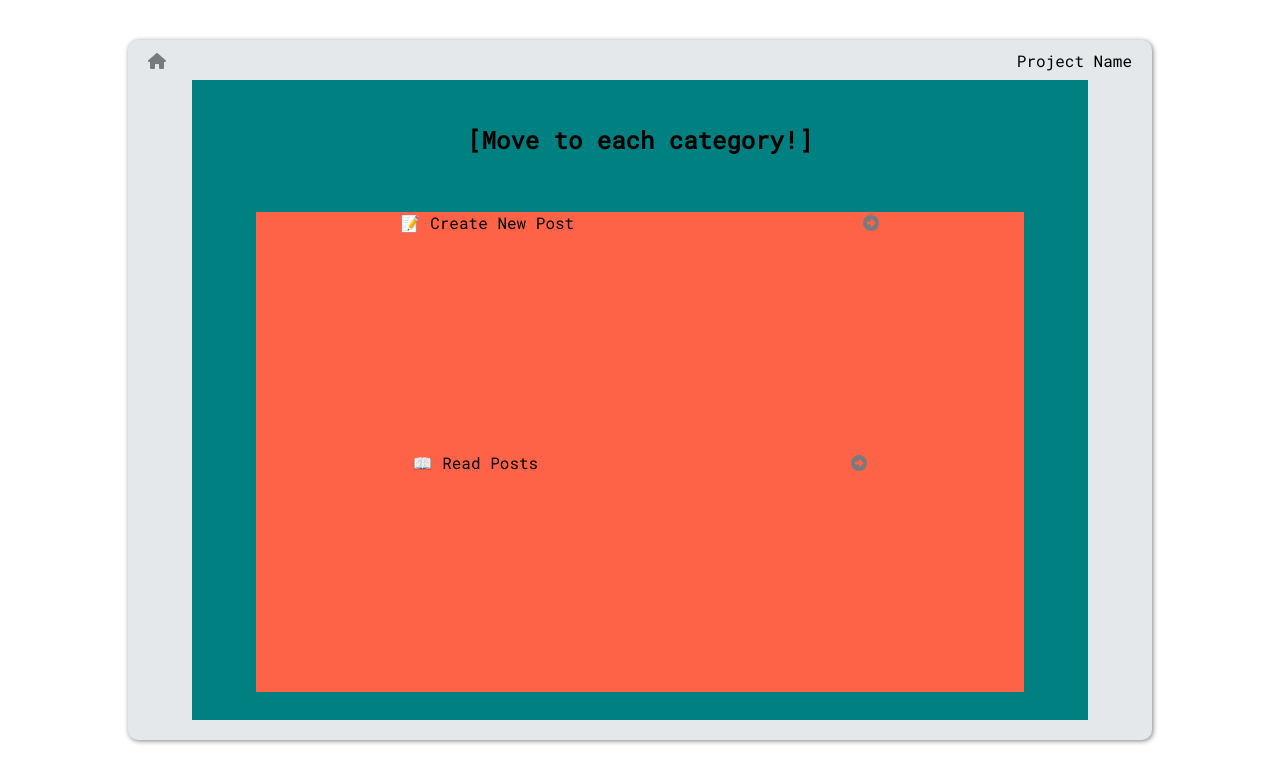
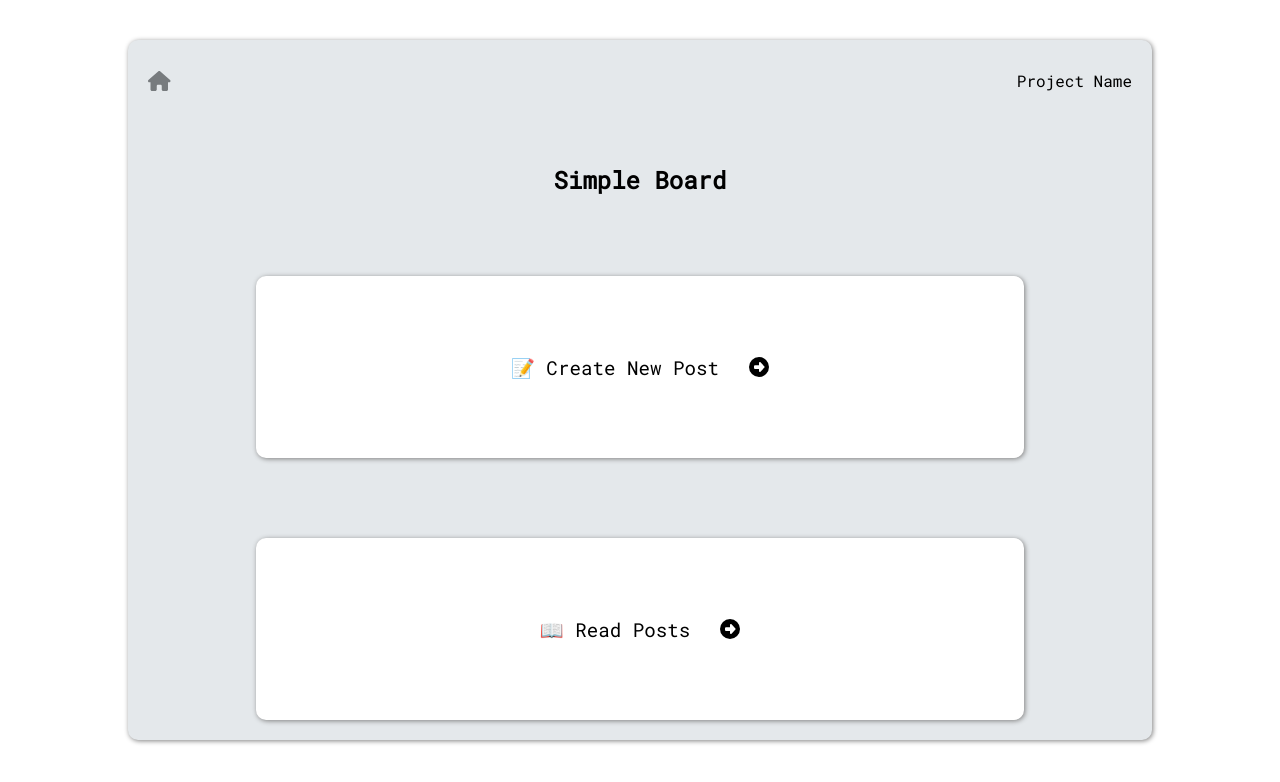
Before and after one commit to ericagong/bucketList, a React (Create React App) app: page /home in a window 1280 px wide. Shown: the top 782 px of the page. Built offline with nearby package versions, Linux system fonts and the light colour scheme.

Commit message:
add styled/wrapper

```diff
--- a/src/components/Common/Button.jsx
+++ b/src/components/Common/Button.jsx
@@ -2,10 +2,10 @@ import { FontAwesomeIcon } from "@fortawesome/react-fontawesome";
 import styled from "styled-components";
 
 // TODO null visibility: none 차이
-const Button = ({ contents, icon, onClick }) => {
+const Button = ({ contents, icon, size, onClick }) => {
   return (
     <Wrapper onClick={onClick}>
-      {icon ? <Icon icon={icon} /> : null}
+      {icon ? <Icon icon={icon} size={size} /> : null}
       {contents ? <Btn>{contents}</Btn> : null}
     </Wrapper>
   );
--- a/src/components/Common/Header.jsx
+++ b/src/components/Common/Header.jsx
@@ -14,7 +14,7 @@ const Header = (props) => {
   return (
     <Navigator>
       <GoHome>
-        <Button icon={faHome} onClick={onClickHandler} />
+        <Button icon={faHome} size={"lg"} onClick={onClickHandler} />
       </GoHome>
       <Project>Project Name</Project>
     </Navigator>
@@ -28,7 +28,7 @@ const Navigator = styled.div`
   flex-direction: row;
   align-items: center;
   justify-content: space-between;
-  height: 40px;
+  height: 10vh;
 `;
 
 const GoHome = styled.div`
--- a/src/components/Post/Category.jsx
+++ b/src/components/Post/Category.jsx
@@ -1,8 +1,8 @@
 import { useNavigate } from "react-router-dom";
+
+import { FontAwesomeIcon } from "@fortawesome/react-fontawesome";
 import { faArrowAltCircleRight } from "@fortawesome/free-solid-svg-icons";
 import styled from "styled-components";
-
-import Button from "../Common/Button";
 
 const Category = (props) => {
   const navigate = useNavigate();
@@ -12,8 +12,8 @@ const Category = (props) => {
 
   return (
     <Wrapper onClick={onClickHandler}>
-      <div>{props.contents}</div>
-      <Button onClick={onClickHandler} icon={faArrowAltCircleRight} />
+      <Helper>{props.contents}</Helper>
+      <Icon icon={faArrowAltCircleRight} size='lg' />
     </Wrapper>
   );
 };
@@ -23,8 +23,24 @@ export default Category;
 const Wrapper = styled.div`
   width: 60vw;
   height: 30vh;
+  margin: 5vh;
+  display: flex;
+  align-items: center;
+  justify-content: center;
+  border-radius: 10px;
+  box-shadow: 1px 1px 5px gray;
+  background-color: ${(props) => props.theme.boxColor};
+  &:hover {
+    cursor: pointer;
+    background-color: ${(props) => props.theme.hoverColor};
+    color: ${(props) => props.theme.buttonTextColor};
+  }
+`;
 
-  display: flex;
-  justify-content: space-around;
-  background-color: tomato;
+const Icon = styled(FontAwesomeIcon)`
+  padding-left: 30px;
 `;
+
+const Helper = styled.div`
+  font-size: 1.2rem;
+`;
--- a/src/components/Post/HomeLayout.jsx
+++ b/src/components/Post/HomeLayout.jsx
@@ -1,11 +1,13 @@
 import styled from "styled-components";
 
+import Wrapper from "../Styled/Wrapper";
 import Category from "./Category";
 
+// TODO change Helper into img
 const HomeLayout = (props) => {
   return (
     <Wrapper>
-      <Helper>[Move to each category!]</Helper>
+      <Helper>Simple Board</Helper>
       <Category contents='📝 Create New Post' path='/create' />
       <Category contents='📖 Read Posts' path='/posts' />
     </Wrapper>
@@ -14,18 +16,6 @@ const HomeLayout = (props) => {
 
 export default HomeLayout;
 
-const Wrapper = styled.div`
-  width: 70vw;
-  height: 80vh;
-  max-width: 1000px;
-  max-height: 700px;
-  margin: auto;
-  display: flex;
-  flex-direction: column;
-  align-items: center;
-  background-color: teal;
-`;
-
 const Helper = styled.h3`
   height: 10%;
   padding-top: 20px;
--- a/src/components/Post/PostsLayout.jsx
+++ b/src/components/Post/PostsLayout.jsx
@@ -1,6 +1,8 @@
 import React, { useEffect } from "react";
 import { useDispatch, useSelector } from "react-redux";
 import { __getPosts } from "../../redux/modules/posts";
+
+import styled from "styled-components";
 
 import Post from "./Post";
 
@@ -26,13 +28,16 @@ const PostsLayout = (props) => {
   ));
 
   return (
-    <>
-      PostLayout
+    <Wrapper>
       {isLoading ? <div>In Loading...</div> : null}
       {error ? <div>{error.message}</div> : null}
       {!isLoading && !error ? posts : null}
-    </>
+    </Wrapper>
   );
 };
 
 export default PostsLayout;
+
+const Wrapper = styled.div`
+  background-color: tomato;
+`;
--- /dev/null
+++ b/src/components/Styled/Wrapper.jsx
@@ -0,0 +1,18 @@
+import styled from "styled-components";
+
+const Wrapper = (props) => {
+  return <W>{props.children}</W>;
+};
+
+export default Wrapper;
+
+const W = styled.div`
+  width: 70vw;
+  height: 80vh;
+  max-width: 1000px;
+  max-height: 700px;
+  margin: auto;
+  display: flex;
+  flex-direction: column;
+  align-items: center;
+`;
```
